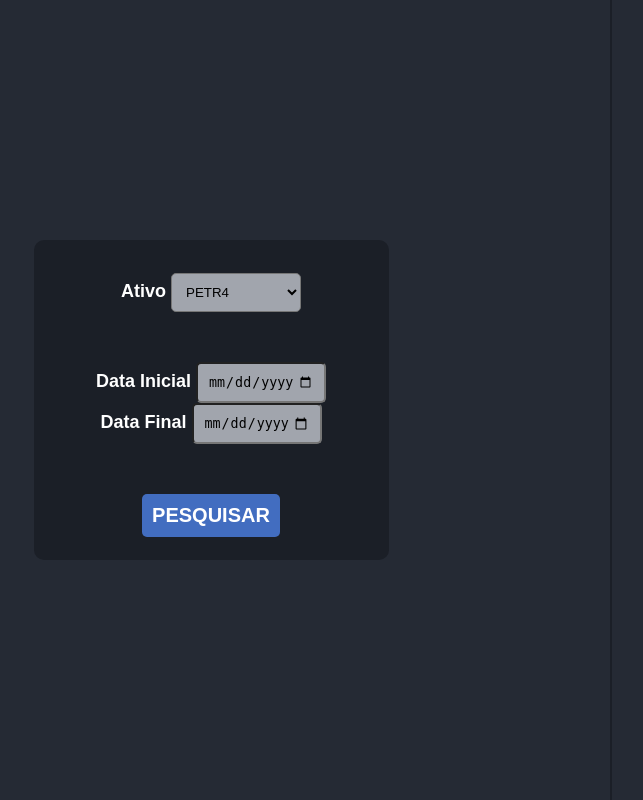
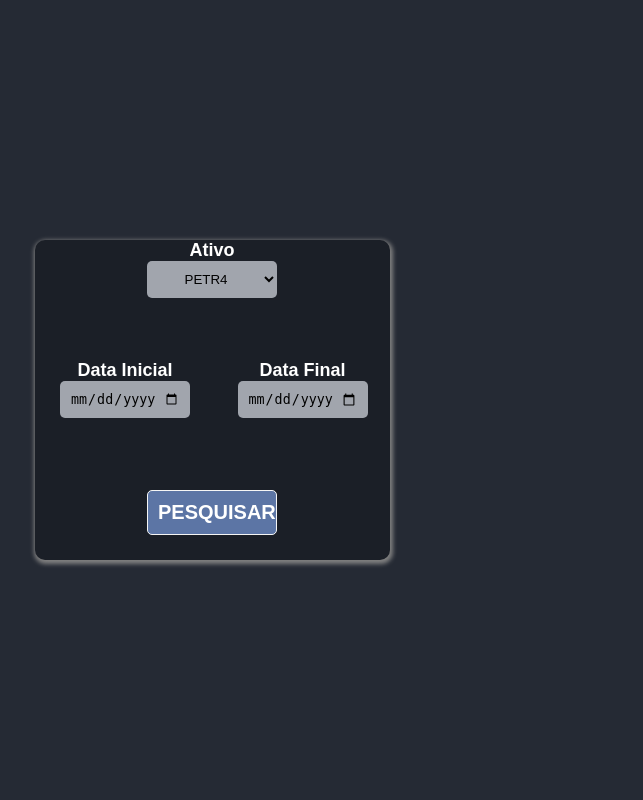
Before and after one commit to xkayo32/indicador_series, a Django app: template templates/pages/newprevisao.html in a window 1280 px wide. Shown: the whole page, without its empty margins (188-831 px from the left). Run offline with Django 4.2, Linux system fonts and the light colour scheme; the template is opened without the code that fills it, so the values that code supplies are empty.

Commit message:
update css

```diff
--- a/static/css/style_previsao.css
+++ b/static/css/style_previsao.css
@@ -21,7 +21,7 @@ label {
   font-weight: bold;
   height: 100vh;
   width: 100vh;
-  border-right: solid 2px #1b1f27;
+
 }
 
 .input {
@@ -34,22 +34,26 @@ label {
   border-radius: 10px;
   width: 355px;
   height: 320px;
+  box-shadow: 1px 2px 4px 2px grey;
 }
 
 .input-ativo {
+  display: flex;
+  text-align: center;
   padding: 10px;
   background-color: #a1a5ad;
-  margin-top: 10px;
   border-radius: 5px;
   width: 130px;
+  margin-bottom: 10px;
+  border: none;
 }
 
 .data-inicial {
   background-color: #a1a5ad;
   padding: 10px;
-  margin-top: 50px;
   border-radius: 5px;
   width: 130px;
+  border: none;
 }
 
 .data-final {
@@ -57,12 +61,15 @@ label {
   padding: 10px;
   border-radius: 5px;
   width: 130px;
+  border: none;
 }
 
 .search {
-  display: block;
+  display: flex;
+  text-align: center;
+  justify-content: center;
   color: white;
-  background-color: #5086f1c2;
+  background-color: #647fb4e5;
   font-size: 20px;
   text-transform: uppercase;
   font-weight: bold;
@@ -70,5 +77,17 @@ label {
   padding: 10px;
   margin-top: 50px;
   border: none;
+  width: 130px;
   border-radius: 5px;
+  margin-bottom: 25px;
+  border: solid 1px whitesmoke;
 }
+
+.date {
+  display: flex;
+  justify-content: center;
+  text-align: center;
+  align-items: center;
+  height: 200px;
+  margin-top: 30px;
+}
--- a/templates/pages/newprevisao.html
+++ b/templates/pages/newprevisao.html
@@ -24,6 +24,7 @@
             <option value="USDBRL=X">USDBRL</option>
           </select>
         </label>
+        <div class="date">
         <label
           >Data Inicial
           <input type="date" class="data-inicial" />
@@ -33,6 +34,7 @@
           >Data Final
           <input type="date" class="data-final" />
         </label>
+      </div>
         <input type="submit" class="search" value="Pesquisar" />
       </div>
     </section>
```
